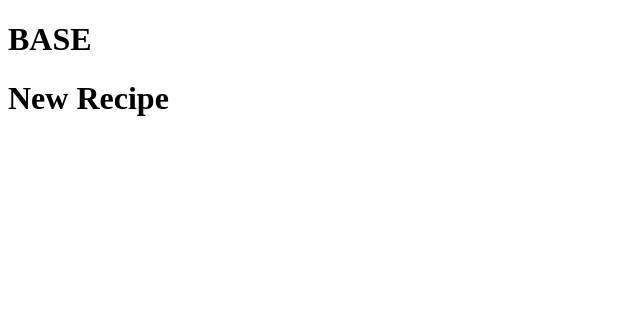
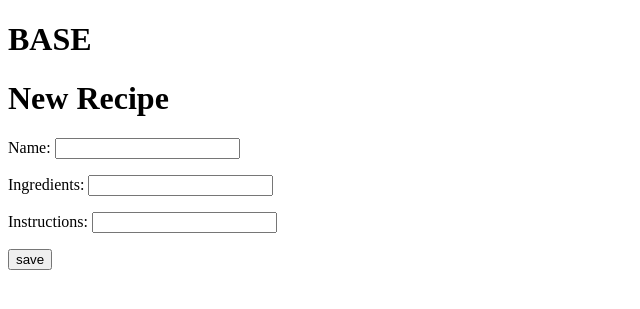
Before and after one commit to MacLure/recipeapp, a Django app: page /recipes/new/ in a window 1280 px wide. Shown: the top 309 px of the page, without its empty margins (0-640 px from the left). Run offline with Django 3.2, Linux system fonts and the light colour scheme.

Commit message:
new recipe form inputs

```diff
--- /dev/null
+++ b/recipes/forms.py
@@ -0,0 +1,15 @@
+from django import forms
+from datetime import datetime
+from recipes.models import Recipe
+
+
+# class NewRecipeForm(ModelForm):
+#     class Meta:
+#         model = Recipe
+#         fields = ['name', 'ingredients', 'instructions']
+
+
+class NewRecipeForm(forms.Form):
+    name = forms.CharField()
+    ingredients = forms.CharField()
+    instructions = forms.CharField()
--- a/recipes/templates/recipe_create.html
+++ b/recipes/templates/recipe_create.html
@@ -2,5 +2,9 @@
 <h1>
   New Recipe
 </h1>
-
+<form action="." method="POST">
+  {% csrf_token%}
+  {{ form.as_p }}
+  <input type="submit" value="save" />
+</form>
 {% endblock %}
--- a/recipes/views.py
+++ b/recipes/views.py
@@ -1,6 +1,7 @@
 from django.http import Http404
 from django.shortcuts import render, get_object_or_404
 from .models import Recipe
+from .forms import NewRecipeForm
 
 
 def recipes_list_view(request):
@@ -27,4 +28,8 @@ def recipe_details_view(request, recipe_id):
 
 
 def recipe_create_view(request):
-    return render(request, 'recipe_create.html')
+    form = NewRecipeForm()
+    context = {
+        "form": form
+    }
+    return render(request, 'recipe_create.html', context)
```
